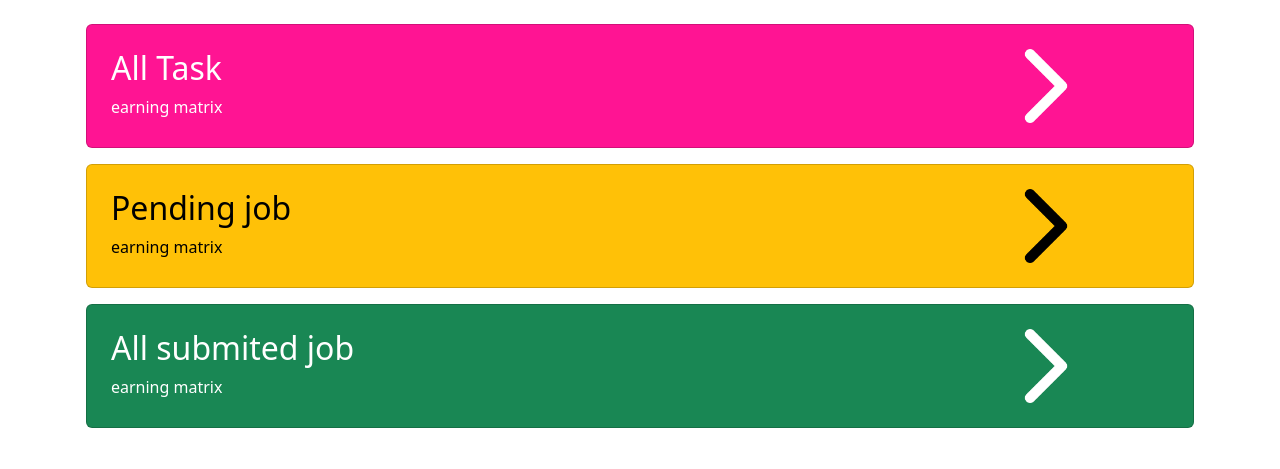
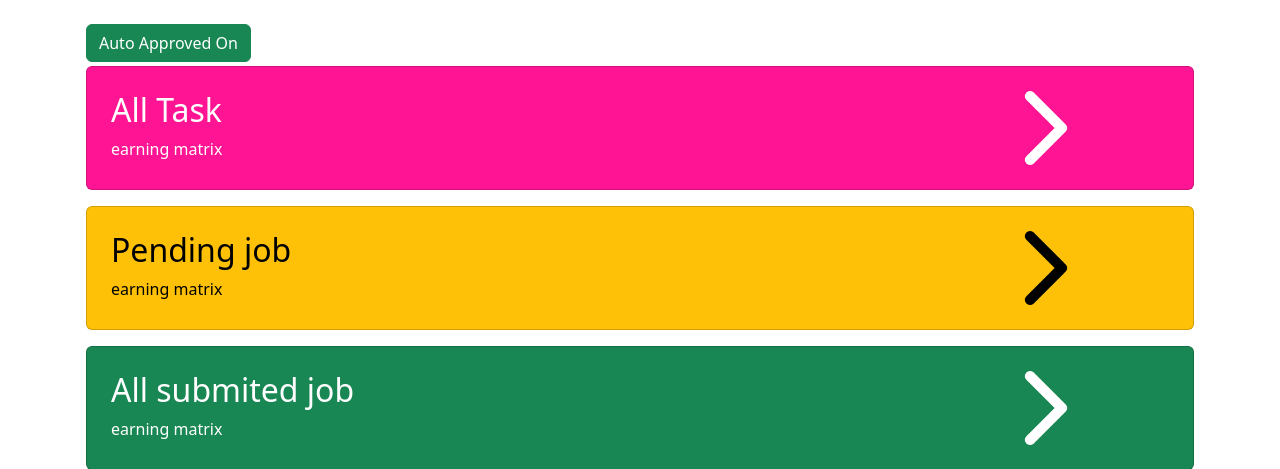
Before and after one commit to abdur-developer/earning_matrix, a PHP site: page /phpmail/admin_app/section/task-sec.php in a window 1280 px wide. Shown: the part 64-533 px from the top of the page. Run offline with PHP 8.4, Linux system fonts and the light colour scheme; tables that the repository leaves empty or names only in its code hold one stand-in row (values such as "Sample post").

Commit message:
auto approved on off system

```diff
--- a/admin_app/section/task-sec.php
+++ b/admin_app/section/task-sec.php
@@ -14,7 +14,27 @@
         <h1 class="py-2 text-center">Task Section</h1>
     </div>
     <div class="container p-3">
+        <div class="mb-1">
+            <?php
+                require '../../includes/dbconnect.php';
+                if(isset($_GET['active'])){
+                    $sql = "UPDATE system SET auto_approved_task = '1' WHERE id = 1";
+                    mysqli_query($conn, $sql);
+                }elseif(isset($_GET['inactive'])){
+                    $sql = "UPDATE system SET auto_approved_task = '0' WHERE id = 1";
+                    mysqli_query($conn, $sql);
+                }
+                $sql = "SELECT auto_approved_task FROM system WHERE id = '1'";
+                $r = mysqli_fetch_assoc(mysqli_query($conn, $sql));
+                $auto_approved_task = $r['auto_approved_task'];
 
+                if($auto_approved_task == 0){
+                    echo "<a href='task-sec.php?active' class='btn btn-danger'>Auto Approved Off</a>";
+                }else{
+                    echo "<a href='task-sec.php?inactive' class='btn btn-success'>Auto Approved On</a>";
+                }
+            ?>
+        </div>
 
         <div class="card p-2 mb-3" style="background-color: deeppink;">
             <div class="row card-body">
```
Also changed, not shown: task/submit.php (+15 -12 lines), assets/screensort/6606d5326bedabrain.png (added).
